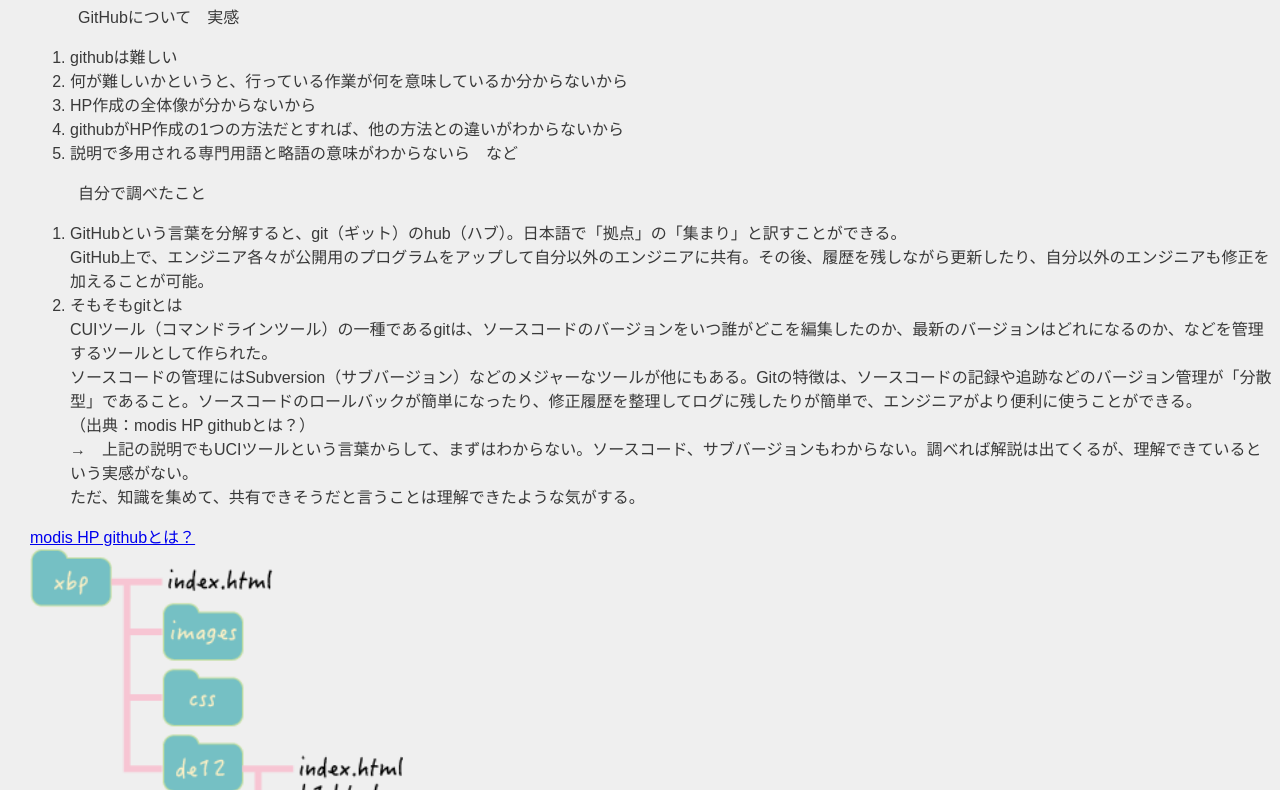
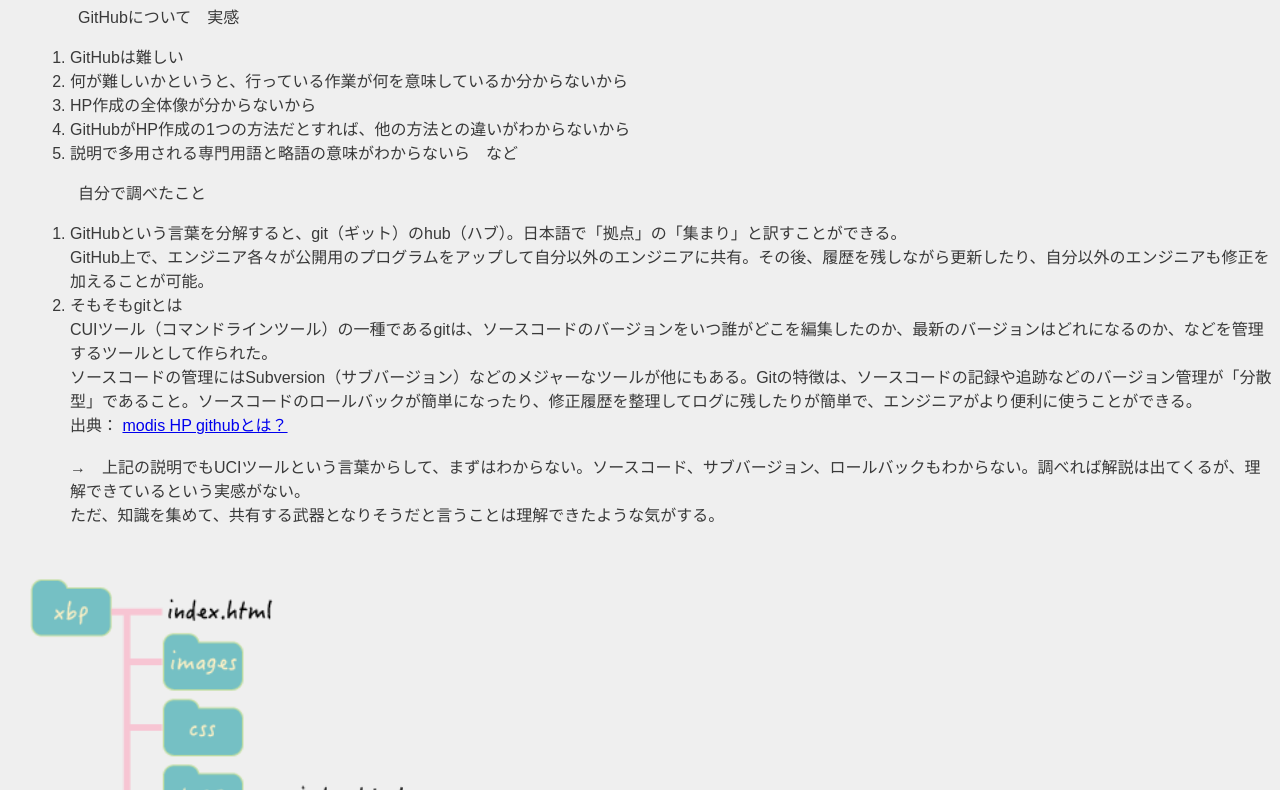
Before and after one commit to sawansawan/xbp, a plain HTML site: page de12/1.html in a window 1280 px wide. Shown: the part 334-1124 px from the top of the page. Drawn offline with Linux system fonts and the light colour scheme.

Commit message:
210928課題

```diff
--- a/de12/1.html
+++ b/de12/1.html
@@ -8,18 +8,18 @@
     <link rel="stylesheet" href="css/style.css">
 </head>
 <body>
-    <h1>XBP第1回課題</h1>
+    <h1>XBP第1回（20210928）課題</h1>
     <!-- 塊ごとにdivタグで区切るようにしましょう。 -->
-    <img src="./files/GitHubロゴ.png" width="30%"><br>
+    <img src="./images/GitHubimage.png" width="30%"><br>
 <div>
 GitHubについて　実感<br>
 </div>
 
         <ol>
-            <li>githubは難しい</li>
+            <li>GitHubは難しい</li>
             <li>何が難しいかというと、行っている作業が何を意味しているか分からないから</li>
             <li>HP作成の全体像が分からないから</li>
-            <li>githubがHP作成の1つの方法だとすれば、他の方法との違いがわからないから</li>
+            <li>GitHubがHP作成の1つの方法だとすれば、他の方法との違いがわからないから</li>
             <li>説明で多用される専門用語と略語の意味がわからないら　など</li>
 
         </ol>
@@ -33,17 +33,13 @@
             <li>そもそもgitとは<br>
                 CUIツール（コマンドラインツール）の一種であるgitは、ソースコードのバージョンをいつ誰がどこを編集したのか、最新のバージョンはどれになるのか、などを管理するツールとして作られた。<br>
                 ソースコードの管理にはSubversion（サブバージョン）などのメジャーなツールが他にもある。Gitの特徴は、ソースコードの記録や追跡などのバージョン管理が「分散型」であること。ソースコードのロールバックが簡単になったり、修正履歴を整理してログに残したりが簡単で、エンジニアがより便利に使うことができる。<br>
-                （出典：modis HP githubとは？）<br>
-                →　上記の説明でもUCIツールという言葉からして、まずはわからない。ソースコード、サブバージョンもわからない。調べれば解説は出てくるが、理解できているという実感がない。<br>
-                ただ、知識を集めて、共有できそうだと言うことは理解できたような気がする。
+                出典： <a href="https://www.modis.jp/staffing/insight/column_30/" target="_blank">modis HP githubとは？</a><br>
+                <br>→　上記の説明でもUCIツールという言葉からして、まずはわからない。ソースコード、サブバージョン、ロールバックもわからない。調べれば解説は出てくるが、理解できているという実感がない。<br>
+                ただ、知識を集めて、共有する武器となりそうだと言うことは理解できたような気がする。
             </li>
-
             </ol>
-         <!-- ④↓に外部リンクを作ってみよう -->
-
-         <a href="https://www.modis.jp/staffing/insight/column_30/" target="_blank">modis HP githubとは？</a><br>
-
-</div>
+            <br>
+            <br>
 </div>
 <!-- ②↓に画像（imagesフォルダにあるtest.png）を挿入してみよう -->
 <img src="images/samplefolder.png" width="30%"><br>
```
Also changed, not shown: de12/images/GitHubimage.png (renamed from de12/files/GitHubロゴ.png), 1 other file. Lines whose indentation alone changed are shown as unchanged.
